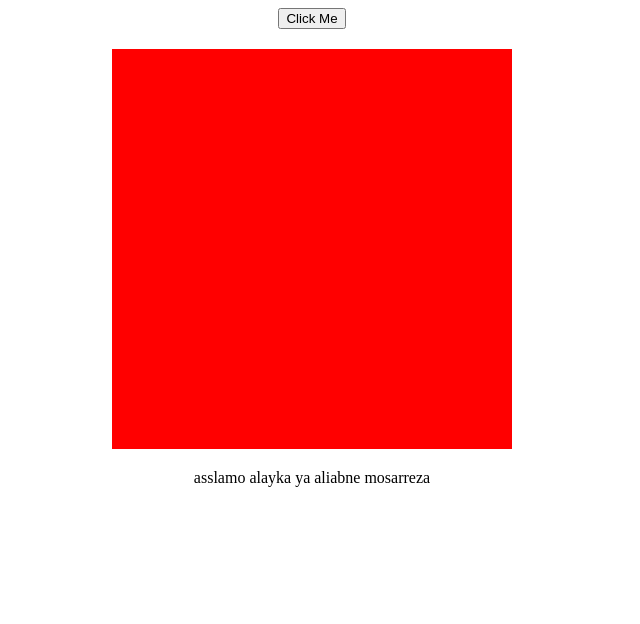
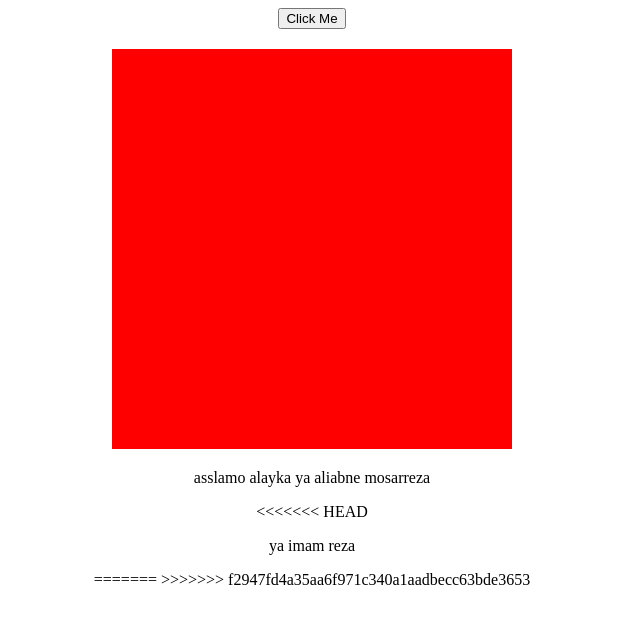
Before and after one commit to arash26m/test_javascript, a plain HTML site: page index.html in a window 1280 px wide. Shown: the whole page, without its empty margins (328-968 px from the left). Drawn offline with Linux system fonts and the light colour scheme.

Commit message:
Fix1 (#4)
* update code

* change the text for the first issue

* Add text

---------

Co-authored-by: arash26m <arash26m@gmail.com>

```diff
--- a/index.html
+++ b/index.html
@@ -12,6 +12,10 @@
     <script src="scripts/myscripts.js"></script>
 
     <p>asslamo alayka ya aliabne mosarreza</p>
+<<<<<<< HEAD
+    <p>ya imam reza</p>
+=======
+>>>>>>> f2947fd4a35aa6f971c340a1aadbecc63bde3653
 
 </body>
 
```
